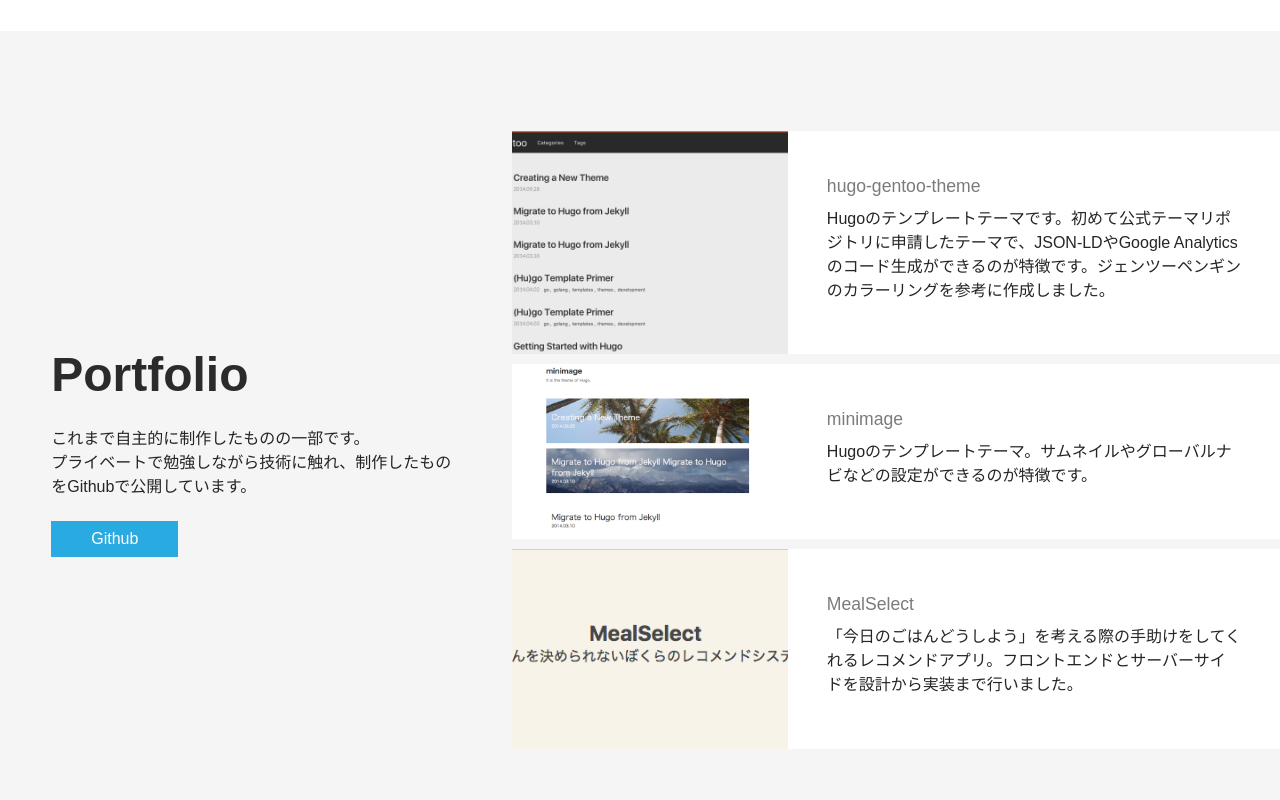
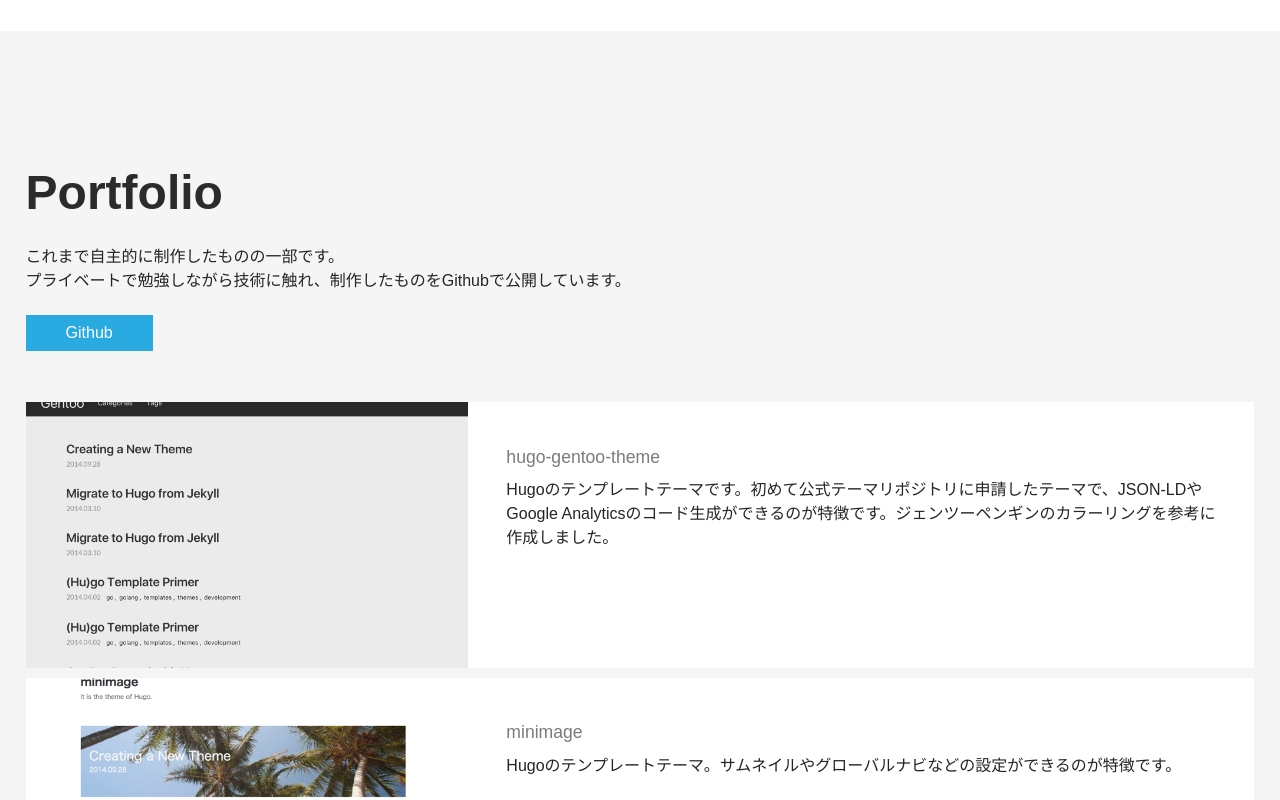
Before and after one commit to d-kusk/me, a React (Create React App) app: page / in a window 1280 px wide. Shown: the part 700-1500 px from the top of the page. Built offline with nearby package versions, Linux system fonts and the light colour scheme.

Commit message:
add other device style

```diff
--- a/src/layouts/SeparateSection.js
+++ b/src/layouts/SeparateSection.js
@@ -3,13 +3,23 @@ import styled from 'styled-components'
 const SeparateSection = styled.div`
   display: flex;
   flex-wrap: wrap;
-  align-items: center;
+  flex-direction: row;
+
+  @media (min-width: 768px) {
+    flex-direction: column;
+    align-items: center;
+  }
 `
 
 const SeparateHead = styled.div`
   width: 40%;
   box-sizing: border-box;
   padding: 4%;
+
+  @media (min-width: 768px) {
+    width: 100%;
+    padding: 2%;
+  }
 
   header {
     margin-bottom: 1em;
@@ -33,6 +43,11 @@ const SeparateHead = styled.div`
 
 const SeparateContent = styled.div`
   width: 60%;
+
+  @media (min-width: 768px) {
+    width: 100%;
+    padding: 2%;
+  }
 `
 
 export { SeparateSection, SeparateHead, SeparateContent }
```
